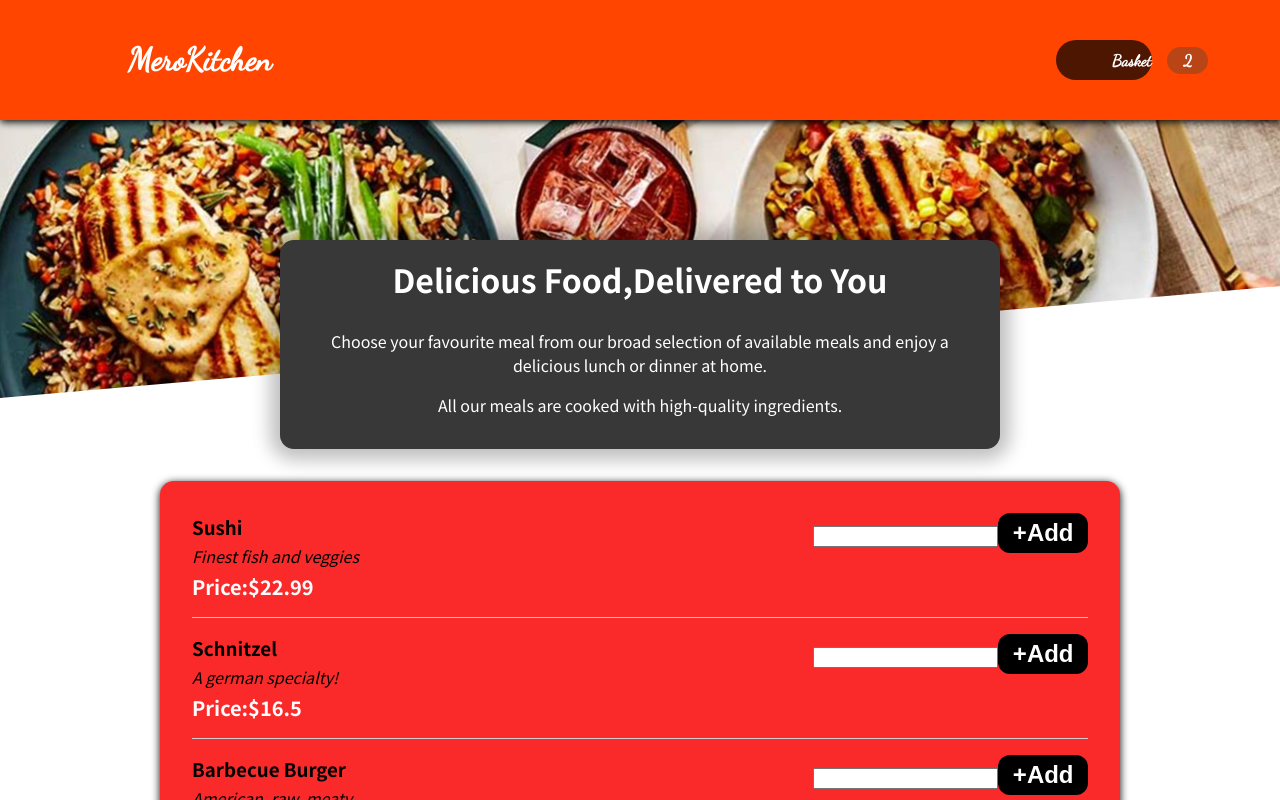
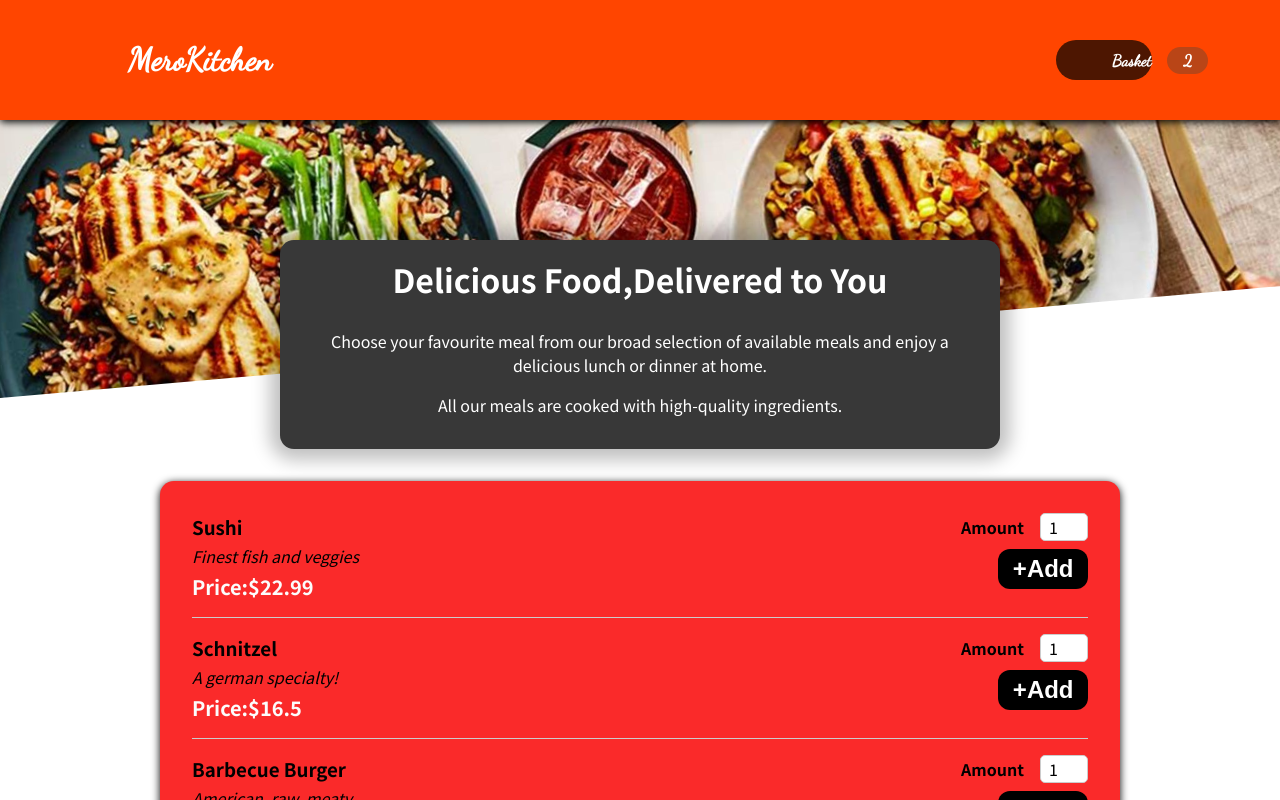
Before and after one commit to PrabeshPP/FoodApp, a React (Create React App) app: page / in a window 1280 px wide. Shown: the top 800 px of the page. Built offline with nearby package versions, Linux system fonts and the light colour scheme.

Commit message:
Added Form in MealItem

```diff
--- a/src/Components/Meals/MealItem/MealItemForm.js
+++ b/src/Components/Meals/MealItem/MealItemForm.js
@@ -1,9 +1,16 @@
+import Input from '../../UI/Input';
 import classes from './MealItemForm.module.css';
 
 const MealItemForm=(props)=>{
     return(
         <form className={classes.form}>
-        <input></input>
+        <Input label="Amount" input={
+            {id:'amount'
+        ,type:'number',
+        min:'1',
+        max:'5',
+        step:'1',
+        defaultValue:'1'}}/>
             <button>+Add</button>
         </form>
     )
--- a/src/Components/UI/Input.js
+++ b/src/Components/UI/Input.js
@@ -0,0 +1,11 @@
+import classes from './Input.module.css';
+
+const Input=(props)=>{
+    return <div className={classes.input}>
+        <label htmlFor={props.input.id}>{props.label}</label>
+        <input {...props.input}/>
+    </div>
+
+}
+
+export default Input;
--- a/src/Components/UI/Input.module.css
+++ b/src/Components/UI/Input.module.css
@@ -0,0 +1,18 @@
+.input {
+    display: flex;
+    align-items: center;
+    margin-bottom: 0.5rem;
+  }
+
+  .input label {
+    font-weight: bold;
+    margin-right: 1rem;
+  }
+
+  .input input {
+    width: 3rem;
+    border-radius: 5px;
+    border: 1px solid #ccc;
+    font: inherit;
+    padding-left: 0.5rem;
+  }
```
